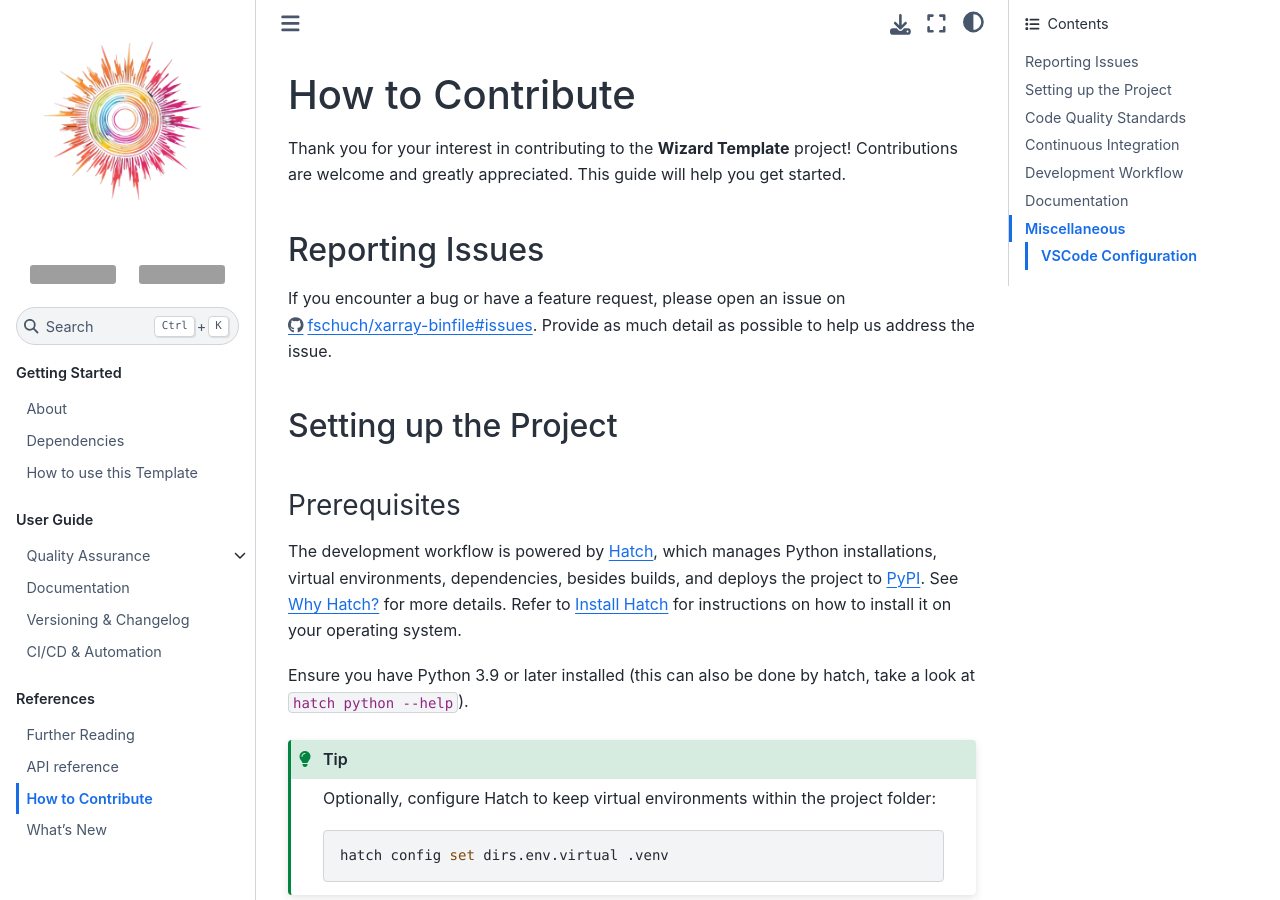
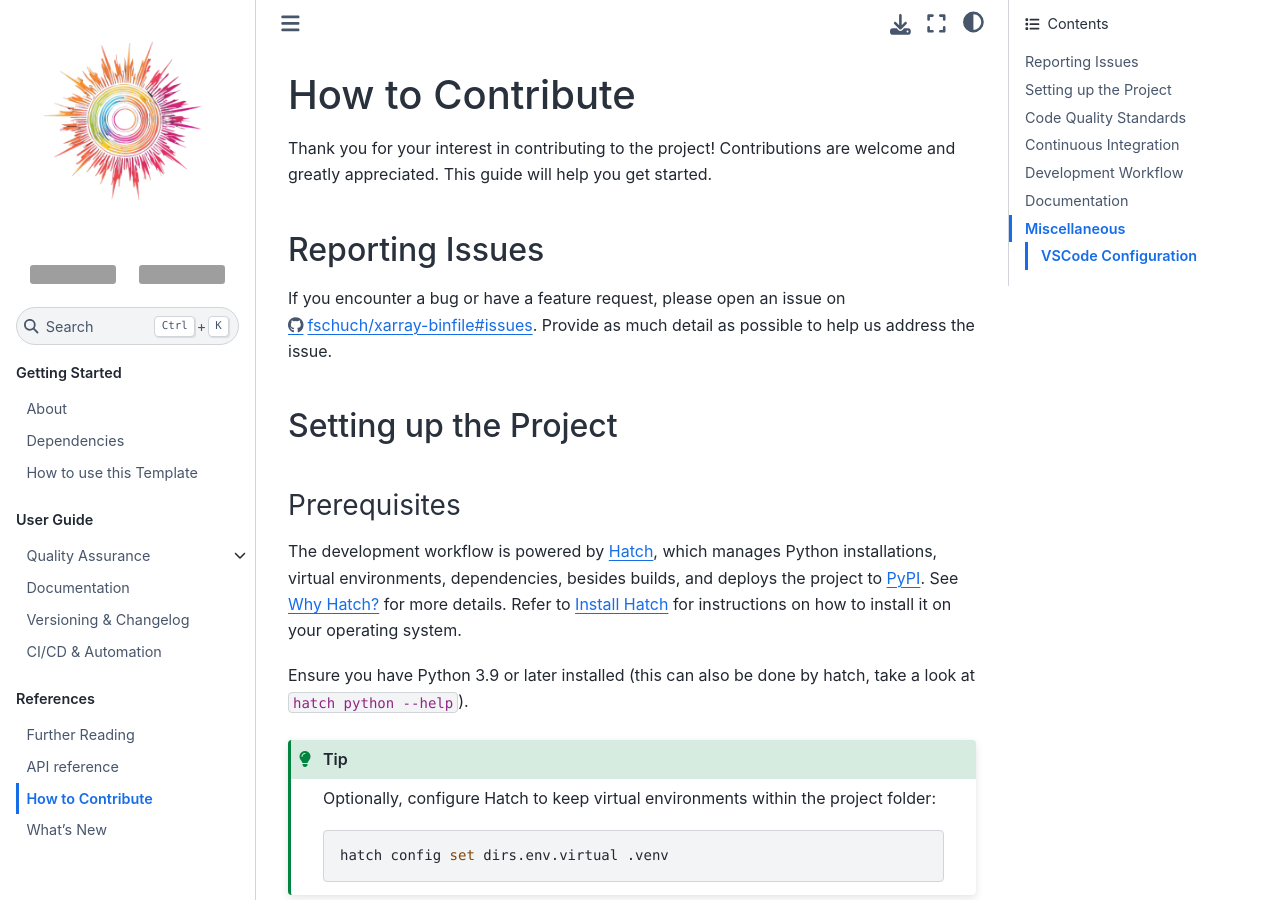
Before and after one commit to fschuch/xarray-binfile, a Jupyter Book: the page built from docs/references/how-to-contribute.md, in a window 1280 px wide and 900 px high. Built offline with Jupyter Book 1.0.4 settings and Sphinx 7.4.7 and the Sphinx Book theme 1.1.4, drawn with Linux system fonts in a browser that asks for light colours; some of the changed text lies outside the part shown; grey boxes are pictures that could not be loaded.

```diff
--- a/docs/references/how-to-contribute.md
+++ b/docs/references/how-to-contribute.md
@@ -1,6 +1,6 @@
 # How to Contribute
 
-Thank you for your interest in contributing to the **Wizard Template** project! Contributions are welcome and greatly appreciated. This guide will help you get started.
+Thank you for your interest in contributing to the project! Contributions are welcome and greatly appreciated. This guide will help you get started.
 
 ## Reporting Issues
 
```
Also changed, not shown: other parts of docs/references/how-to-contribute.md (+0 -1 lines), README.md (+11 -2 lines), 2 other files.
